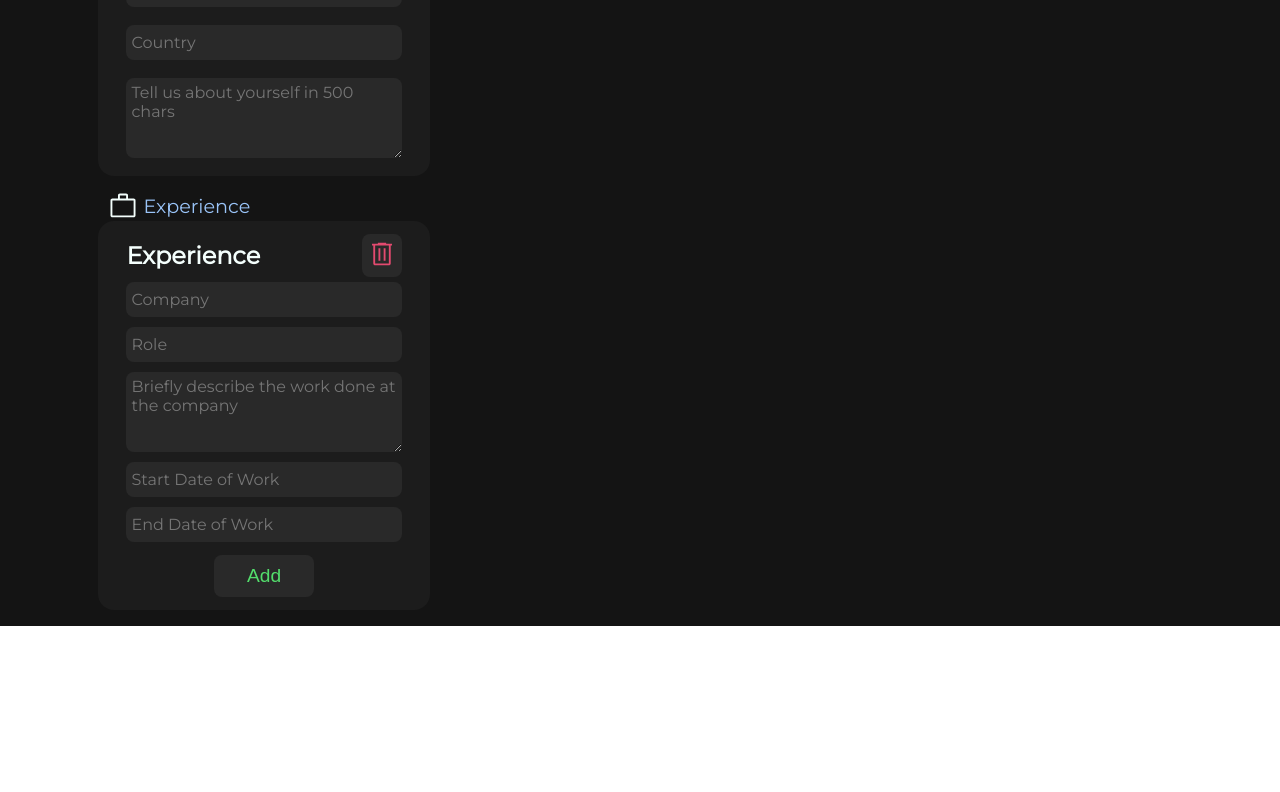
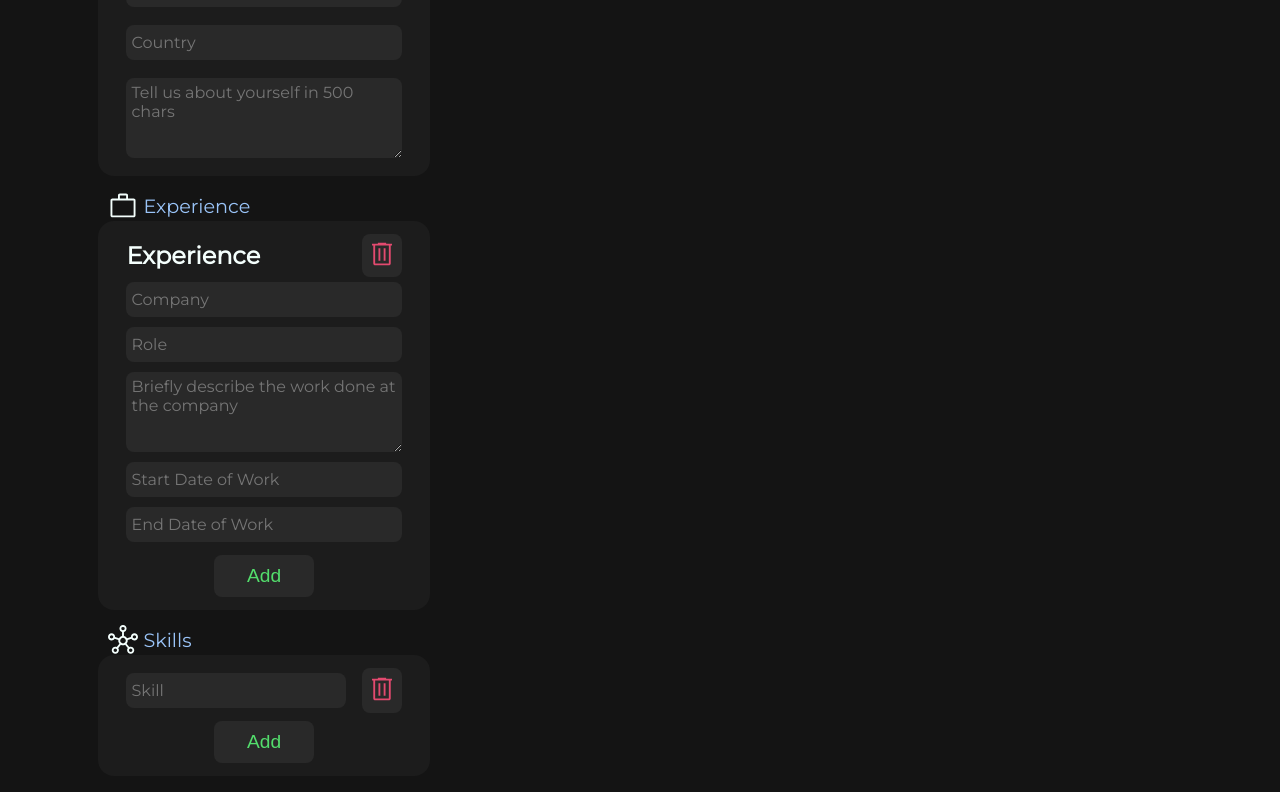
Before and after one commit to MickFrog/cv-creator, a React (Create React App) app: page / in a window 1280 px wide. Shown: the part 376-1168 px from the top of the page. Before the commit the page ends 1002 px from the top, so only its background shows below. Built offline with nearby package versions, Linux system fonts and the light colour scheme; the HTML template or start-up script is replaced by a standard one.

Commit message:
Add Skill Form Section

```diff
--- a/src/components/form/CvForm.js
+++ b/src/components/form/CvForm.js
@@ -2,6 +2,7 @@ import React, { Component } from "react";
 import './CvForm.css';
 import UserInfoForm from "./formComponents/UserInfoForm";
 import ExperienceForm from "./formComponents/ExperienceForm";
+import SkillForm from "./formComponents/SkillForm";
 
 class CvForm extends Component {
     // eslint-disable-next-line no-useless-constructor
@@ -14,6 +15,7 @@ class CvForm extends Component {
             <div className="cv-form">
                 <UserInfoForm />
                 <ExperienceForm />
+                <SkillForm />
             </div>
         );
     }
--- /dev/null
+++ b/src/components/form/formComponents/SkillForm.js
@@ -0,0 +1,59 @@
+import React, { Component } from "react";
+import FormHeading from "./FormHeading";
+import logo from './skill.svg'
+import SkillSnippet from "./SkillSnippet";
+import uniqid from 'uniqid'
+
+class SkillForm extends Component {
+    // eslint-disable-next-line no-useless-constructor
+    constructor(props) {
+        super(props);
+
+        this.state = {
+            skillArr: [uniqid()]
+        }
+
+        this.delSkill = this.delSkill.bind(this);
+        this.addSkill = this.addSkill.bind(this);
+    }
+
+    addSkill() {
+        this.setState({
+            skillArr: this.state.skillArr.concat(uniqid())
+        })
+    }
+
+    delSkill(skillKey) {
+        this.setState({
+            skillArr: this.state.skillArr.filter(elem => elem !== skillKey)
+        })
+    }
+
+    render() {
+        return(
+            <div className="form-div">
+                <FormHeading logo={logo} text="Skills" />
+
+                <form className="user-form">
+                {this.state.skillArr.map((val) => {
+                        if (this.state.skillArr.length === 1) {
+                            return <SkillSnippet key={val} id={val} delCallback={this.delSkill}/>
+                        }
+
+                        if (this.state.skillArr.length > 1) {
+                            return <SkillSnippet key={val} id={val} delCallback={this.delSkill}/>
+                        }
+                        return null;
+                    })}
+
+                    <div className="btn-holder">
+                        <button type="button" className="addBtn" onClick={this.addSkill}>Add</button>
+                    </div>
+                </form>
+
+            </div>
+        );
+    }
+}
+
+export default SkillForm;
--- /dev/null
+++ b/src/components/form/formComponents/SkillSnippet.css
@@ -0,0 +1,5 @@
+.skill-snip {
+    width: 90%;
+    display: flex;
+    gap: 1rem;
+}
--- /dev/null
+++ b/src/components/form/formComponents/SkillSnippet.js
@@ -0,0 +1,28 @@
+import React, { Component } from 'react';
+import './SkillSnippet.css';
+import deletePic from './delete.svg';
+import FormInput from './FormInput';
+
+class SkillSnippet extends Component {
+    // eslint-disable-next-line no-useless-constructor
+    constructor(props) {
+        super(props);
+
+        this.deleteSkill = this.deleteSkill.bind(this);
+    }
+
+    deleteSkill() {
+        this.props.delCallback(this.props.id);
+    }
+
+    render() {
+        return(
+            <div className='skill-snip'>
+                <FormInput inputName="Skill" />
+                <button type="button" className="delBtn"><img src={deletePic} alt="del_btn" onClick={this.deleteSkill}/></button>
+            </div>
+        );
+    }
+}
+
+export default SkillSnippet;
```
Also changed, not shown: src/components/form/formComponents/skill.svg (added).
